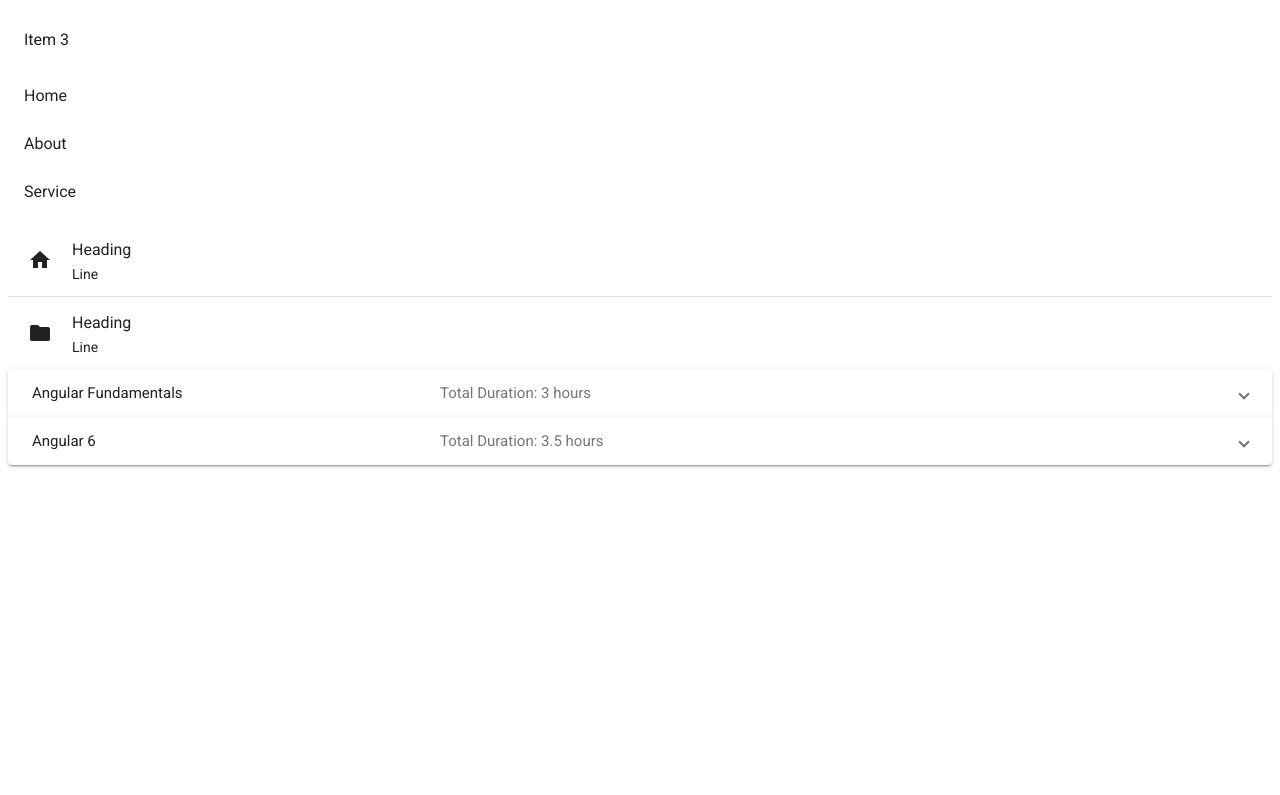
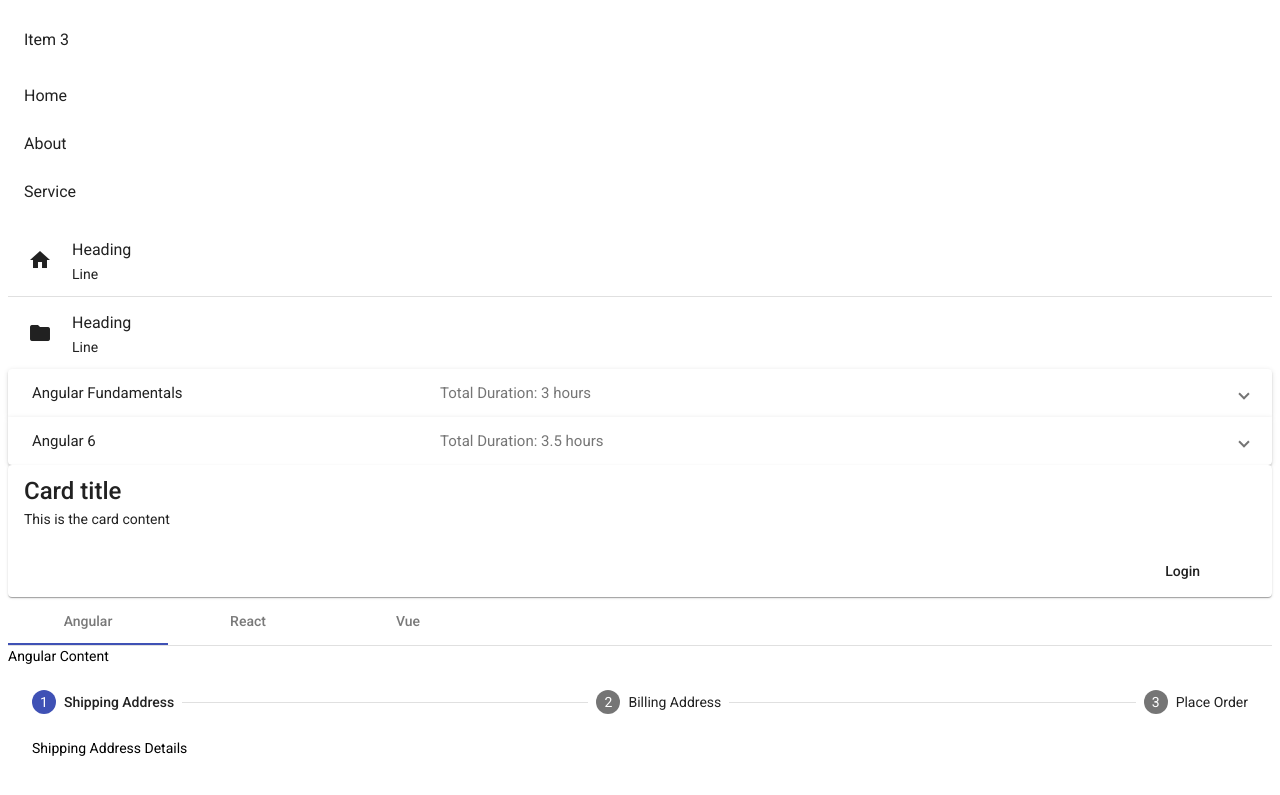
Before and after one commit to tonytigerrong/MaterialDemo1, an Angular app: page / in a window 1280 px wide. Shown: the part 605-1400 px from the top of the page. Before the commit the page ends 1078 px from the top, so only its background shows below. Built offline with nearby package versions, Linux system fonts and the light colour scheme.

Commit message:
16: cards 17: tabs 18 stepper

```diff
--- a/src/app/app.component.html
+++ b/src/app/app.component.html
@@ -128,3 +128,30 @@
     </mat-action-row>
 </mat-expansion-panel>
 </mat-accordion>
+<mat-card>
+    <mat-card-title>Card title</mat-card-title>
+    <mat-card-content>This is the card content</mat-card-content>
+    <mat-card-actions align="end">
+        <button mat-flat-button>Login</button>
+    </mat-card-actions>
+</mat-card>
+<mat-tab-group #tabRef (selectedTabChange)="changeTab(tabRef)">
+    <mat-tab label="Angular">Angular Content</mat-tab>
+    <mat-tab label="React">React Content</mat-tab>
+    <mat-tab label="Vue">Vue Content</mat-tab>
+</mat-tab-group>
+<mat-horizontal-stepper>
+    <mat-step label="Shipping Address">
+        <p>Shipping Address Details</p>
+    </mat-step>
+    <mat-step label="Billing Address">
+        <p>Billing Address Details</p>
+        <div>
+            <button mat-button matStepperPrevious>Back</button>
+            <button mat-button matStepperNext>Next</button>
+        </div>
+    </mat-step>
+    <mat-step label="Place Order">
+        <p>Order Details</p>
+    </mat-step>
+</mat-horizontal-stepper>
--- a/src/app/app.component.ts
+++ b/src/app/app.component.ts
@@ -20,4 +20,7 @@
   logState(state){
     console.log(state);
   }
+  changeTab(tabRef){
+    console.log(tabRef.selectedIndex);
+  }
 }
--- a/src/app/app.module.ts
+++ b/src/app/app.module.ts
@@ -15,11 +15,16 @@
 import { MatListModule } from '@angular/material/list';
 import { MatDividerModule } from '@angular/material/divider';
 import { MatExpansionModule } from '@angular/material/expansion';
+import { MatCardModule } from '@angular/material/card';
+import { MatTabsModule } from '@angular/material/tabs';
+import { MatStepperModule } from '@angular/material/stepper';
+
 const MaterailComponents = [
   MatButtonModule, MatButtonToggleModule,
   MatIconModule,MatBadgeModule,MatProgressSpinnerModule,
   MatToolbarModule,MatSidenavModule, MatMenuModule,MatListModule,
-  MatDividerModule,MatExpansionModule
+  MatDividerModule,MatExpansionModule, MatCardModule, MatTabsModule,
+  MatStepperModule
   ];
 @NgModule({
   declarations: [
```
